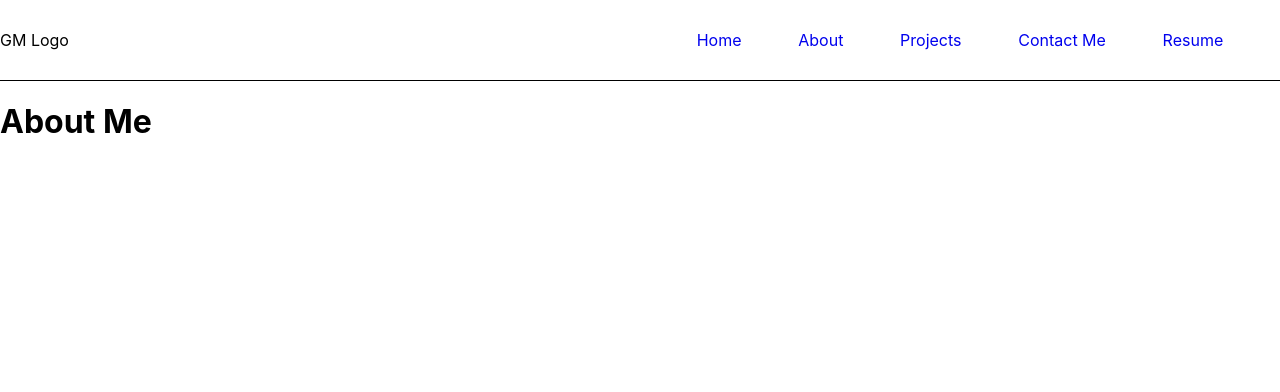
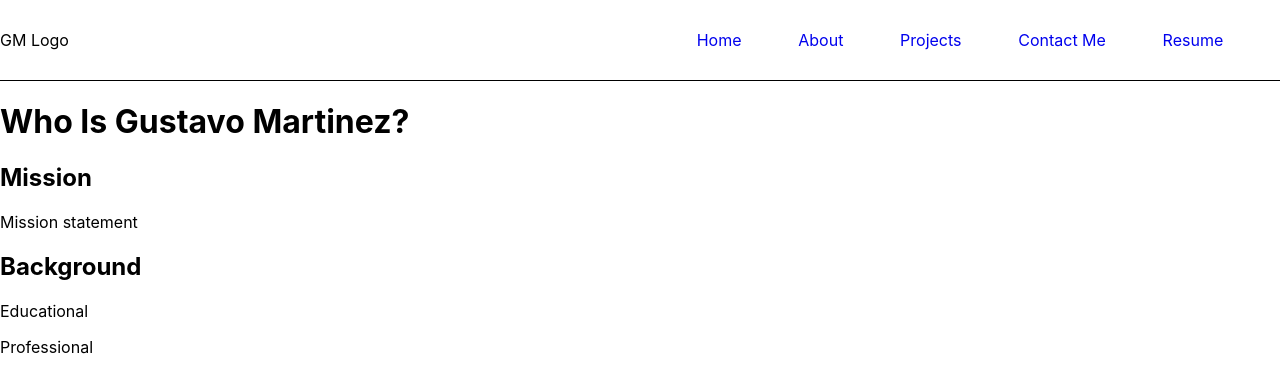
Before and after one commit to Gustavo0623/Gustavo-M-Portfolio, a React (Create React App) app in the folder frontend/: page /about in a window 1280 px wide. Shown: the top 392 px of the page. Built offline with nearby package versions, Linux system fonts and the light colour scheme.

Commit message:
about page update with pseudocode setting up template

```diff
--- a/frontend/src/places/About.js
+++ b/frontend/src/places/About.js
@@ -1,7 +1,13 @@
 const About = () => {
     return (
         <main>
-            <h1>About Me</h1>
+            <h1>Who Is Gustavo Martinez?</h1>
+            {/* potential showcase styling similar to home projects, to keep styling consistent */}
+            <h2>Mission</h2>
+            <p className='msg'>Mission statement</p>
+            <h2>Background</h2>
+            <p>Educational</p>
+            <p>Professional</p>
         </main>
     );
 }
```
